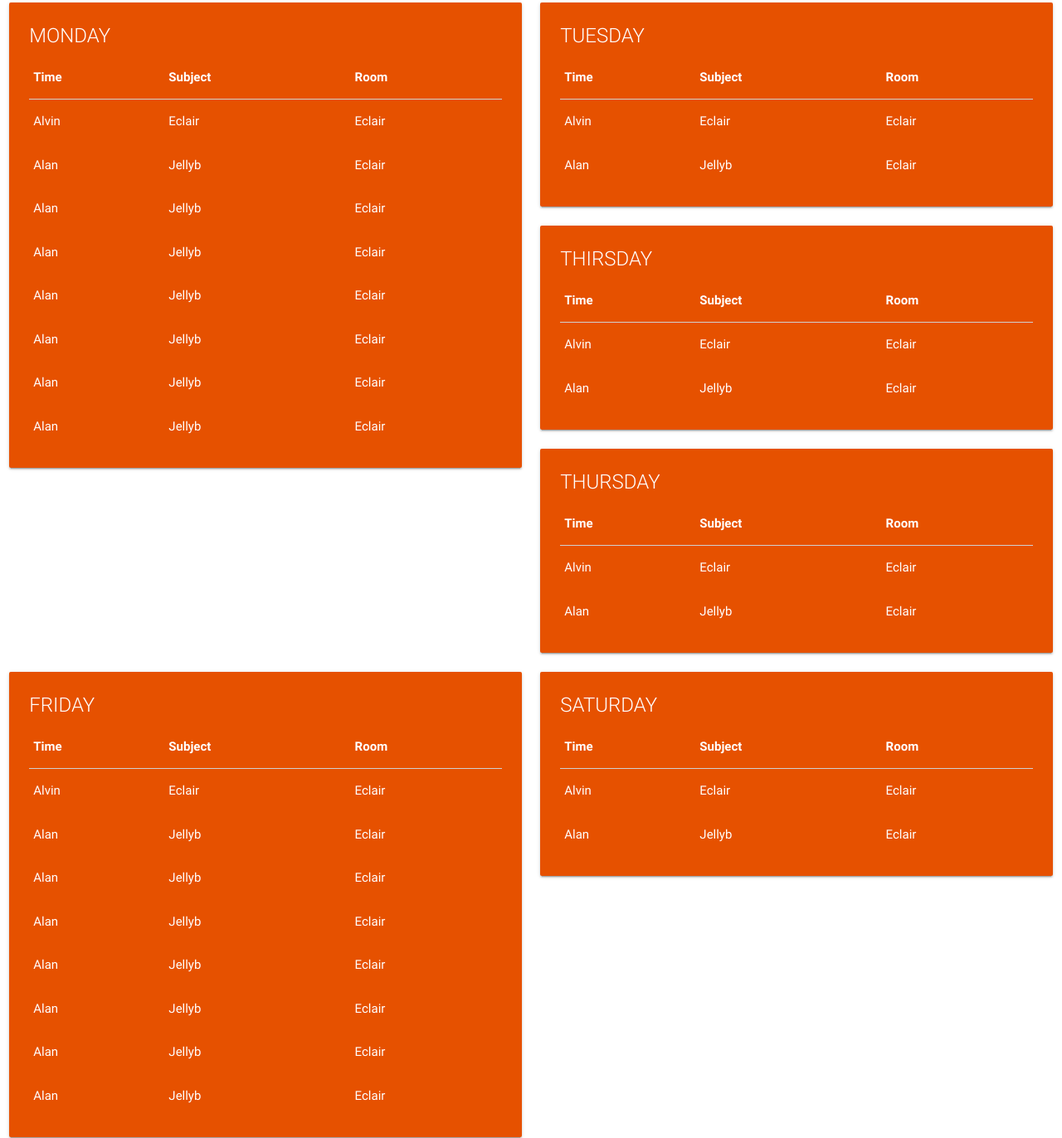
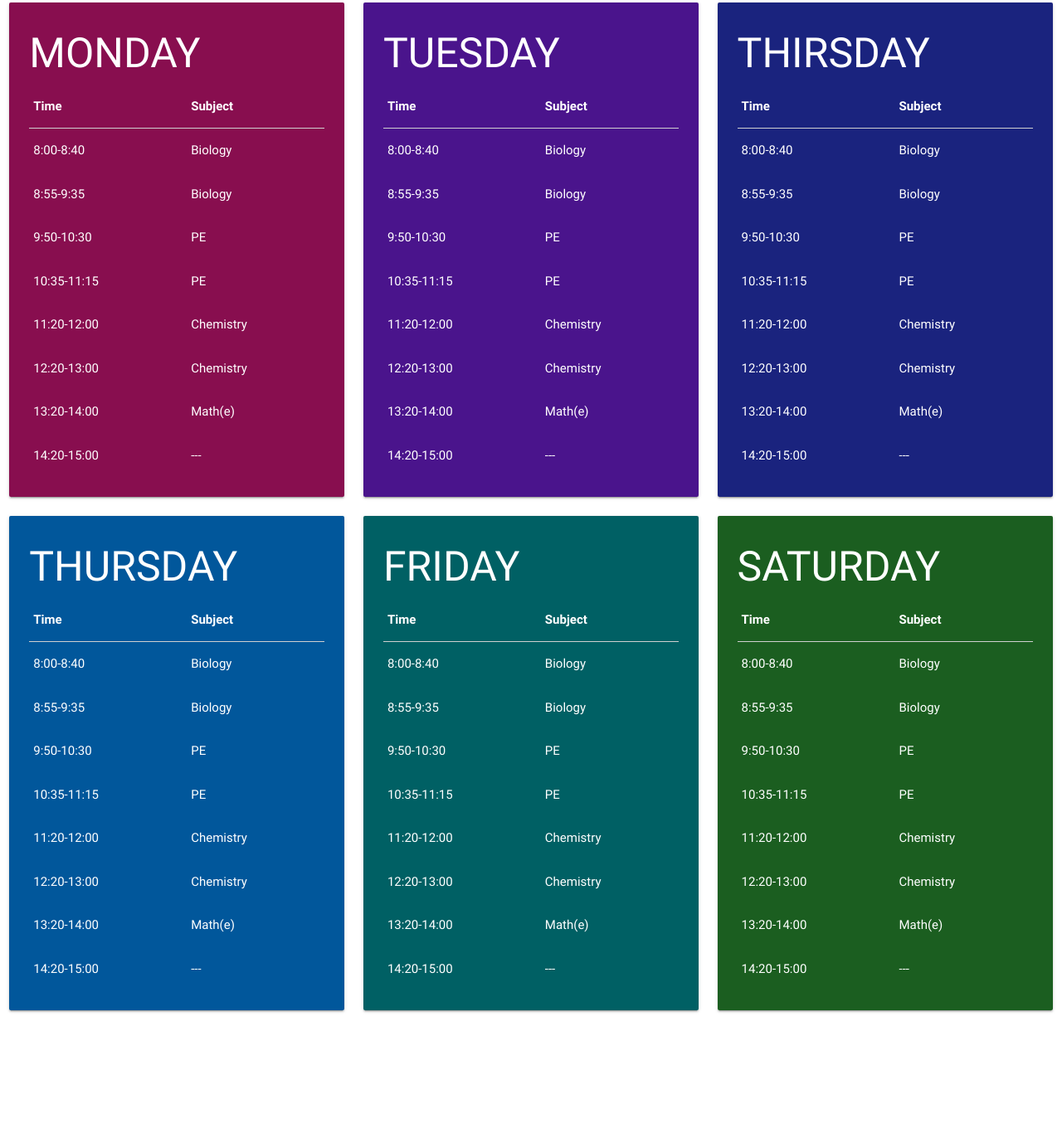
Before and after one commit to Strict-Duck/KONO, a plain HTML site: page index.html in a window 1280 px wide. Shown: the part 5-1377 px from the top of the page at 83% size. After the commit the page ends 1258 px from the top, so only its background shows below. Drawn offline with nearby package versions, Linux system fonts and the light colour scheme.

Commit message:
Done it, baby

```diff
--- a/index.html
+++ b/index.html
@@ -14,228 +14,294 @@
 </head>
 <body>
     <div class="row">
-        <div class="col s6">
-            <div class="card orange darken-4 day-1">
+        <div class="col s12 m6 l4">
+            <div class="card  pink darken-4 day-1">
                 <div class="card-content white-text">
-                    <span class="card-title">MONDAY</span>
+                    <span class="title">MONDAY</span>
                       <table>
                         <thead>
                          <tr>
                             <th>Time</th>
                             <th>Subject</th>
-                            <th>Room</th>
                           </tr>
                         </thead>
                         <tbody>
                           <tr>
-                            <td>Alvin</td>
-                            <td>Eclair</td>
-                            <td>Eclair</td>
+                            <td>8:00-8:40</td>
+                            <td>Biology</td>
                           </tr>
                           <tr>
-                            <td>Alan</td>
-                            <td>Jellyb</td>
-                            <td>Eclair</td>
+                            <td>8:55-9:35</td>
+                            <td>Biology</td>
                           </tr>
                             <tr>
-                            <td>Alan</td>
-                            <td>Jellyb</td>
-                            <td>Eclair</td>
+                            <td>9:50-10:30</td>
+                            <td>PE</td>
                           </tr>
                             <tr>
-                            <td>Alan</td>
-                            <td>Jellyb</td>
-                            <td>Eclair</td>
+                            <td>10:35-11:15</td>
+                            <td>PE</td>
                           </tr>
                             <tr>
-                            <td>Alan</td>
-                            <td>Jellyb</td>
-                            <td>Eclair</td>
+                            <td>11:20-12:00</td>
+                            <td>Chemistry</td>
                           </tr>
                             <tr>
-                            <td>Alan</td>
-                            <td>Jellyb</td>
-                            <td>Eclair</td>
+                            <td>12:20-13:00</td>
+                            <td>Chemistry</td>
                            </tr>
                             <tr>
-                            <td>Alan</td>
-                            <td>Jellyb</td>
-                            <td>Eclair</td>
+                            <td>13:20-14:00</td>
+                            <td>Math(e)</td>
                           </tr>
                             <tr>
-                            <td>Alan</td>
-                            <td>Jellyb</td>
-                            <td>Eclair</td>
+                            <td>14:20-15:00</td>
+                            <td>---</td>
                           </tr>
                         </tbody>
                       </table>
                 </div>
             </div>
         </div>
-        <div class="col s6">
-            <div class="card orange darken-4 darken-1 day-2">
+        <div class="col s12 m6 l4">
+            <div class="card purple darken-4 day-2">
                 <div class="card-content white-text">
-                    <span class="card-title">TUESDAY</span>
+                    <span class="title">TUESDAY</span>
                       <table>
                         <thead>
                          <tr>
                             <th>Time</th>
                             <th>Subject</th>
-                              <th>Room</th>
                           </tr>
                         </thead>
                         <tbody>
                           <tr>
-                            <td>Alvin</td>
-                            <td>Eclair</td>
-                            <td>Eclair</td>
+                            <td>8:00-8:40</td>
+                            <td>Biology</td>
                           </tr>
                           <tr>
-                            <td>Alan</td>
-                            <td>Jellyb</td>
-                            <td>Eclair</td>
+                            <td>8:55-9:35</td>
+                            <td>Biology</td>
+                          </tr>
+                            <tr>
+                            <td>9:50-10:30</td>
+                            <td>PE</td>
+                          </tr>
+                            <tr>
+                            <td>10:35-11:15</td>
+                            <td>PE</td>
+                          </tr>
+                            <tr>
+                            <td>11:20-12:00</td>
+                            <td>Chemistry</td>
+                          </tr>
+                            <tr>
+                            <td>12:20-13:00</td>
+                            <td>Chemistry</td>
+                           </tr>
+                            <tr>
+                            <td>13:20-14:00</td>
+                            <td>Math(e)</td>
+                          </tr>
+                            <tr>
+                            <td>14:20-15:00</td>
+                            <td>---</td>
                           </tr>
                         </tbody>
                       </table>
                 </div>
             </div>
         </div>
-        <div class="col s6">
-            <div class="card orange darken-4 darken-1 day-3">
+        <div class="col s12 m6 l4">
+            <div class="card indigo darken-4 day-3">
                 <div class="card-content white-text">
-                    <span class="card-title">THIRSDAY</span>
+                    <span class="title">THIRSDAY</span>
                       <table>
                         <thead>
                          <tr>
                             <th>Time</th>
                             <th>Subject</th>
-                              <th>Room</th>
                           </tr>
                         </thead>
                         <tbody>
                           <tr>
-                            <td>Alvin</td>
-                            <td>Eclair</td>
-                            <td>Eclair</td>
+                            <td>8:00-8:40</td>
+                            <td>Biology</td>
                           </tr>
                           <tr>
-                            <td>Alan</td>
-                            <td>Jellyb</td>
-                            <td>Eclair</td>
+                            <td>8:55-9:35</td>
+                            <td>Biology</td>
+                          </tr>
+                            <tr>
+                            <td>9:50-10:30</td>
+                            <td>PE</td>
+                          </tr>
+                            <tr>
+                            <td>10:35-11:15</td>
+                            <td>PE</td>
+                          </tr>
+                            <tr>
+                            <td>11:20-12:00</td>
+                            <td>Chemistry</td>
+                          </tr>
+                            <tr>
+                            <td>12:20-13:00</td>
+                            <td>Chemistry</td>
+                           </tr>
+                            <tr>
+                            <td>13:20-14:00</td>
+                            <td>Math(e)</td>
+                          </tr>
+                            <tr>
+                            <td>14:20-15:00</td>
+                            <td>---</td>
                           </tr>
                         </tbody>
                       </table>
                 </div>
             </div>
         </div>
-        <div class="col s6">
-            <div class="card orange darken-4 darken-1 day-4">
+        <div class="col s12 m6 l4">
+            <div class="card light-blue darken-4 day-4">
                 <div class="card-content white-text">
-                    <span class="card-title">THURSDAY</span>
+                    <span class="title">THURSDAY</span>
                       <table>
                         <thead>
                          <tr>
                             <th>Time</th>
                             <th>Subject</th>
-                              <th>Room</th>
                           </tr>
                         </thead>
                         <tbody>
                           <tr>
-                            <td>Alvin</td>
-                            <td>Eclair</td>
-                            <td>Eclair</td>
+                            <td>8:00-8:40</td>
+                            <td>Biology</td>
                           </tr>
                           <tr>
-                            <td>Alan</td>
-                            <td>Jellyb</td>
-                            <td>Eclair</td>
+                            <td>8:55-9:35</td>
+                            <td>Biology</td>
+                          </tr>
+                            <tr>
+                            <td>9:50-10:30</td>
+                            <td>PE</td>
+                          </tr>
+                            <tr>
+                            <td>10:35-11:15</td>
+                            <td>PE</td>
+                          </tr>
+                            <tr>
+                            <td>11:20-12:00</td>
+                            <td>Chemistry</td>
+                          </tr>
+                            <tr>
+                            <td>12:20-13:00</td>
+                            <td>Chemistry</td>
+                           </tr>
+                            <tr>
+                            <td>13:20-14:00</td>
+                            <td>Math(e)</td>
+                          </tr>
+                            <tr>
+                            <td>14:20-15:00</td>
+                            <td>---</td>
                           </tr>
                         </tbody>
                       </table>
                 </div>
             </div>
         </div>
-        <div class="col s6">
-            <div class="card orange darken-4 day-5">
+        <div class="col s12 m6 l4">
+            <div class="card  cyan darken-4 day-5">
                 <div class="card-content white-text">
-                    <span class="card-title">FRIDAY</span>
+                    <span class="title">FRIDAY</span>
                       <table>
                         <thead>
                          <tr>
                             <th>Time</th>
                             <th>Subject</th>
-                            <th>Room</th>
                           </tr>
                         </thead>
                         <tbody>
                           <tr>
-                            <td>Alvin</td>
-                            <td>Eclair</td>
-                            <td>Eclair</td>
+                            <td>8:00-8:40</td>
+                            <td>Biology</td>
                           </tr>
                           <tr>
-                            <td>Alan</td>
-                            <td>Jellyb</td>
-                            <td>Eclair</td>
+                            <td>8:55-9:35</td>
+                            <td>Biology</td>
                           </tr>
                             <tr>
-                            <td>Alan</td>
-                            <td>Jellyb</td>
-                            <td>Eclair</td>
+                            <td>9:50-10:30</td>
+                            <td>PE</td>
                           </tr>
                             <tr>
-                            <td>Alan</td>
-                            <td>Jellyb</td>
-                            <td>Eclair</td>
+                            <td>10:35-11:15</td>
+                            <td>PE</td>
                           </tr>
                             <tr>
-                            <td>Alan</td>
-                            <td>Jellyb</td>
-                            <td>Eclair</td>
+                            <td>11:20-12:00</td>
+                            <td>Chemistry</td>
                           </tr>
                             <tr>
-                            <td>Alan</td>
-                            <td>Jellyb</td>
-                            <td>Eclair</td>
+                            <td>12:20-13:00</td>
+                            <td>Chemistry</td>
                            </tr>
                             <tr>
-                            <td>Alan</td>
-                            <td>Jellyb</td>
-                            <td>Eclair</td>
+                            <td>13:20-14:00</td>
+                            <td>Math(e)</td>
                           </tr>
                             <tr>
-                            <td>Alan</td>
-                            <td>Jellyb</td>
-                            <td>Eclair</td>
+                            <td>14:20-15:00</td>
+                            <td>---</td>
                           </tr>
                         </tbody>
                       </table>
                 </div>
             </div>
         </div>
-        <div class="col s6">
-            <div class="card orange darken-4 day-6">
+        <div class="col s12 m6 l4">
+            <div class="card green darken-4 day-6">
                 <div class="card-content white-text">
-                    <span class="card-title">SATURDAY</span>
+                    <span class="title">SATURDAY</span>
                       <table>
                         <thead>
                          <tr>
                             <th>Time</th>
                             <th>Subject</th>
-                              <th>Room</th>
                           </tr>
                         </thead>
                         <tbody>
                           <tr>
-                            <td>Alvin</td>
-                            <td>Eclair</td>
-                            <td>Eclair</td>
+                            <td>8:00-8:40</td>
+                            <td>Biology</td>
                           </tr>
                           <tr>
-                            <td>Alan</td>
-                            <td>Jellyb</td>
-                            <td>Eclair</td>
+                            <td>8:55-9:35</td>
+                            <td>Biology</td>
+                          </tr>
+                            <tr>
+                            <td>9:50-10:30</td>
+                            <td>PE</td>
+                          </tr>
+                            <tr>
+                            <td>10:35-11:15</td>
+                            <td>PE</td>
+                          </tr>
+                            <tr>
+                            <td>11:20-12:00</td>
+                            <td>Chemistry</td>
+                          </tr>
+                            <tr>
+                            <td>12:20-13:00</td>
+                            <td>Chemistry</td>
+                           </tr>
+                            <tr>
+                            <td>13:20-14:00</td>
+                            <td>Math(e)</td>
+                          </tr>
+                            <tr>
+                            <td>14:20-15:00</td>
+                            <td>---</td>
                           </tr>
                         </tbody>
                       </table>
--- a/style.css
+++ b/style.css
@@ -0,0 +1,4 @@
+.title
+{
+    font-size: 50px;
+}
```
Lines whose indentation alone changed are shown as unchanged.
